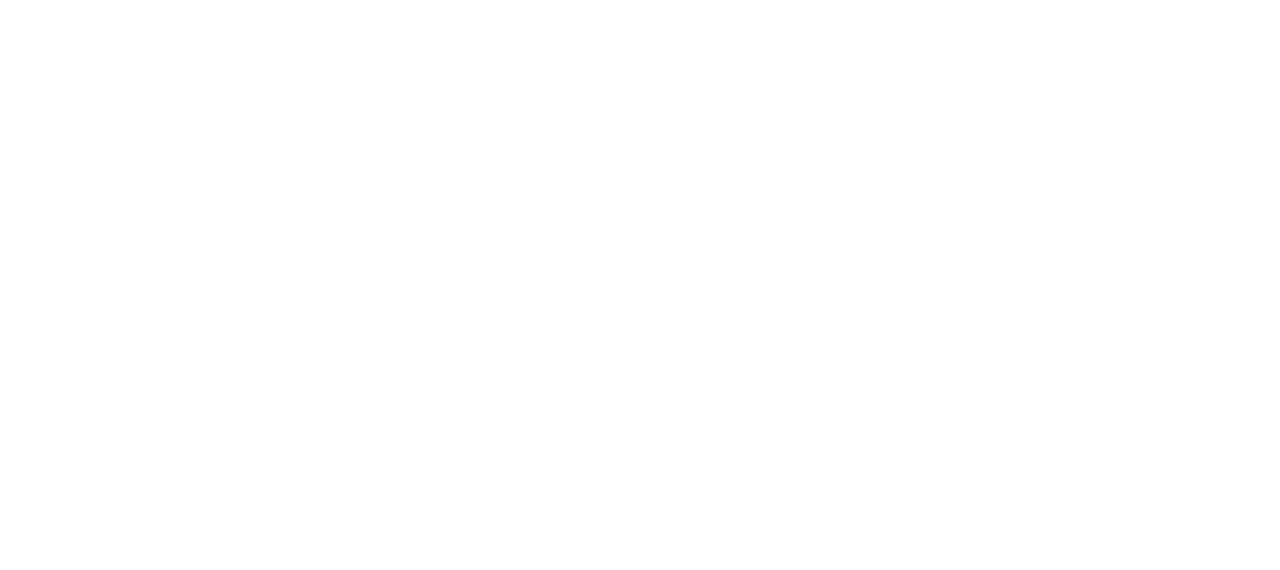
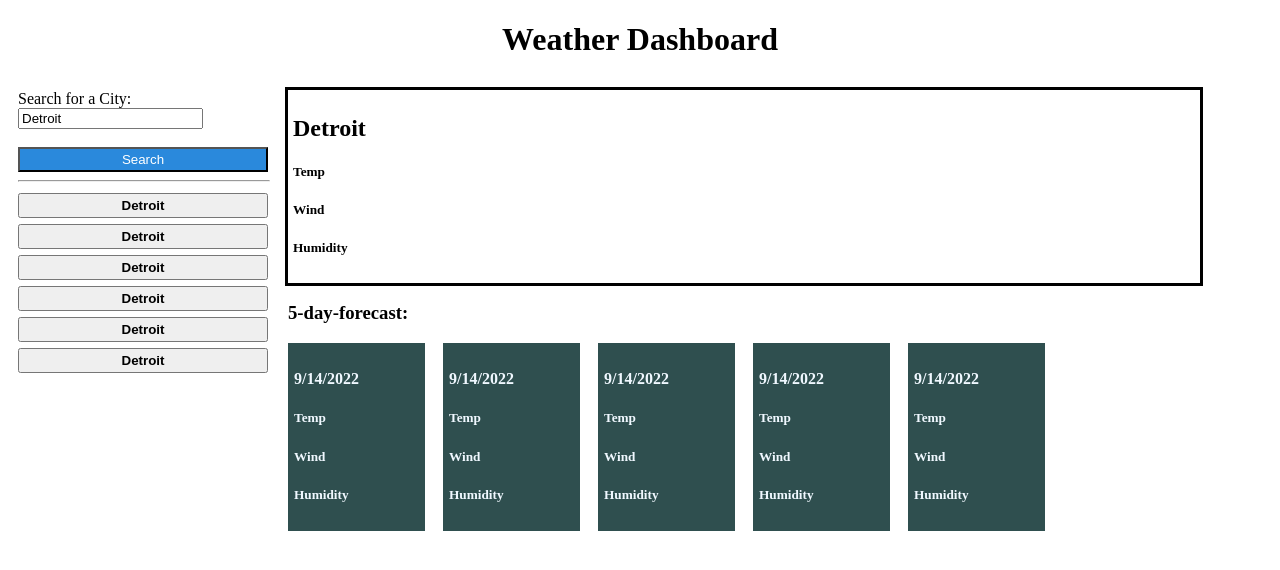
Before and after one commit to LukeGarnsey/weather-dashboard, a plain HTML site: page index.html in a window 1280 px wide. Drawn offline with Linux system fonts and the light colour scheme.

Commit message:
HTML setup for weather display

```diff
--- a/assets/css/style.css
+++ b/assets/css/style.css
@@ -0,0 +1,55 @@
+header{
+    width: 100%;
+    text-align: center;
+}
+#main-container{
+    display: flex;
+
+}
+aside{
+    display: flex;
+    flex-direction: column;
+    width: 25%;
+    max-width: 250px;
+    min-width: 120px;
+
+    margin: 10px;
+}
+#search-button{
+    width: 100%;
+    background-color: rgb(42, 137, 220);
+    color: white;
+    height: 25px;
+}
+aside button{
+    font-weight: bolder;
+    margin: 3px 0 3px 0;
+    height: 25px;
+}
+aside hr{
+    width: 100%;
+}
+#weather-container{
+    display: flex;
+    flex-direction: column;
+    flex-wrap: wrap;
+    width: 75%;
+    max-width: 912px;
+    min-width: 250px;
+    margin: 10px;
+}
+#city-view{
+    outline: black solid 3px;
+    padding: 5px;
+}
+#five-day-forecast{
+    display: flex;
+    flex-wrap: nowrap;
+    gap: 18px;
+}
+.forecast{
+    background-color: darkslategray;
+    min-width: 125px;
+    color: aliceblue;
+    padding: 6px;
+}
--- a/assets/javascript/main.js
+++ b/assets/javascript/main.js
@@ -0,0 +1,29 @@
+{/* <div class="forecast">
+            <h4>9/14/2022</h4>
+            <h5>Temp</h5>
+            <h5>Wind</h5>
+            <h5>Humidity</h5>
+          </div> */}
+const forecasts = [];
+for(let i = 0;i<5; i++){
+    forecasts.push(fiveDayForecast());
+    console.log(forecasts[i]);
+    document.getElementById("five-day-forecast").append(forecasts[i]);
+    setForecast(i);
+}
+
+function fiveDayForecast(){
+    const forecast = document.createElement("div");
+    forecast.classList.add("forecast");
+    forecast.append(document.createElement("h4"));
+    forecast.append(document.createElement("h5"));
+    forecast.append(document.createElement("h5"));
+    forecast.append(document.createElement("h5"));
+    return forecast;
+}
+function setForecast(index){
+    forecasts[index].childNodes[0].textContent = "9/14/2022";
+    forecasts[index].childNodes[1].textContent = "Temp";
+    forecasts[index].childNodes[2].textContent = "Wind";
+    forecasts[index].childNodes[3].textContent = "Humidity";
+}
--- a/index.html
+++ b/index.html
@@ -8,7 +8,39 @@
   <title>Weather Dashboard</title>
 </head>
 <body>
+  <header>
+    <h1>Weather Dashboard</h1>
+  </header>
+  <main>
+    <div id="main-container">
+      <aside>
+        <form>
+          <label for="search-city">Search for a City:</label><br>
+          <input type="text" id="search-city" name="search-city" value="Detroit"><br><br>
+          <input id="search-button" type="submit" value="Search">
+        </form>
+        <hr>
+        <button>Detroit</button>
+        <button>Detroit</button>
+        <button>Detroit</button>
+        <button>Detroit</button>
+        <button>Detroit</button>
+        <button>Detroit</button>
+      </aside>
+      <div id="weather-container">
+        <div id="city-view">
+          <h2>Detroit</h2>
+          <h5>Temp</h5>
+          <h5>Wind</h5>
+          <h5>Humidity</h5>
+        </div>
+        <h3>5-day-forecast:</h3>
+        <div id="five-day-forecast">
 
+        </div>
+      </div>
+    </div>
+  </main>
   <script src="./assets/javascript/main.js"></script>
 </body>
 </html>
```
Also changed, not shown: assets/example.png (added).
